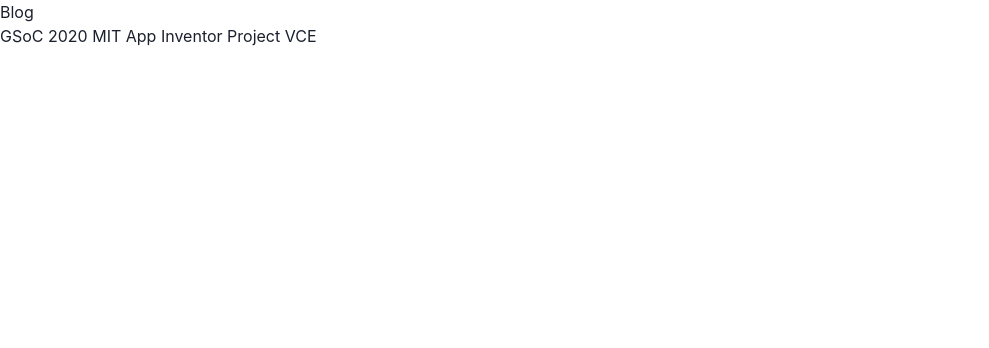
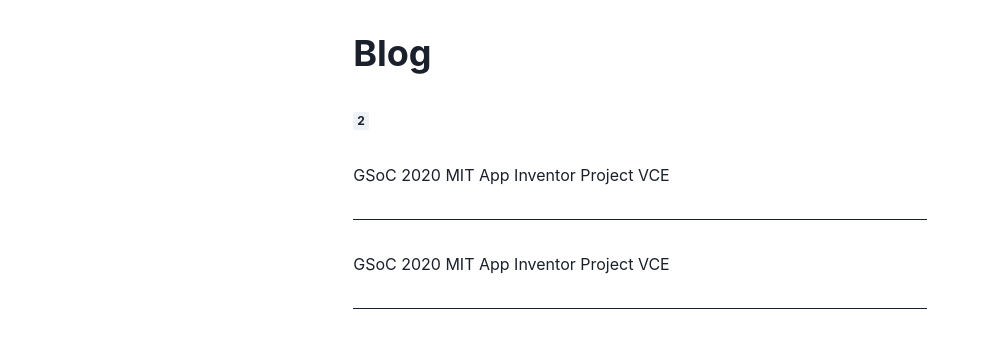
Before and after one commit to pavi2410/website, a Next.js app: page /blog in a window 1280 px wide. Shown: the top 348 px of the page, without its empty margins (0-989 px from the left). Built offline with nearby package versions, Linux system fonts and the light colour scheme.

Commit message:
Update blog to use chakra and mdx v2

```diff
--- a/pages/blog/index.js
+++ b/pages/blog/index.js
@@ -1,33 +1,52 @@
 import fs from 'node:fs'
 
-const posts = [
+import { Container, Heading, List, Badge, Link, ListItem } from '@chakra-ui/react'
+
+const sposts = [
+  {
+    title: 'GSoC 2020 MIT App Inventor Project VCE',
+    slug: 'gsoc-2020-mit-app-inventor-project-vce',
+  },
   {
     title: 'GSoC 2020 MIT App Inventor Project VCE',
     slug: 'gsoc-2020-mit-app-inventor-project-vce',
   }
 ]
 
-export default function Blog({ paths }) {
+export default function Blog({ posts }) {
   return (
-    <div className="p-4 mx-auto antialiased">
-      <h1 className="leading-normal text-6xl font-bold text-transparent bg-clip-text bg-gradient-to-r from-pink-400 to-blue-500">Blog</h1>
-      {posts.map((post, i) => (
-        <a href={`/blog/${post.slug}`} className="underline text-blue-500 text-lg" key={i}>{post.title}</a>
+    <Container>
+      <Heading as="h1" py={8}>Blog</Heading>
+      <Badge>{sposts.length}</Badge>
+      <List>
+      {sposts.map((post, i) => (
+        <ListItem key={i} borderBottom="1px" py={8}>
+          <BlogPostCard post={post} />
+        </ListItem>
       ))}
-    </div>
+      </List>
+    </Container>
+  )
+}
+
+function BlogPostCard({ post }) {
+  return (
+    <Link href={`/blog/${post.slug}`}>{post.title}</Link>
   )
 }
 
 export async function getStaticProps() {
-  const files = fs.readdirSync('.', 'utf-8')
+  const files = fs.readdirSync('./pages/blog', 'utf-8')
 
   const mdxFiles = files
     .filter(f => f.endsWith('.mdx'))
     .map(f => f.replace('.mdx', ''))
 
+  console.log('Found mdx files:', mdxFiles)
+
   return {
     props: {
-      paths: mdxFiles.map((f, c) => ({
+      posts: mdxFiles.map((f, c) => ({
         slug: f
       }))
     }
```
Also changed, not shown: components/BlogLayout.js (+28 -6 lines), pages/blog/gsoc-2020-mit-app-inventor-project-vce.mdx (+7 -2 lines).
